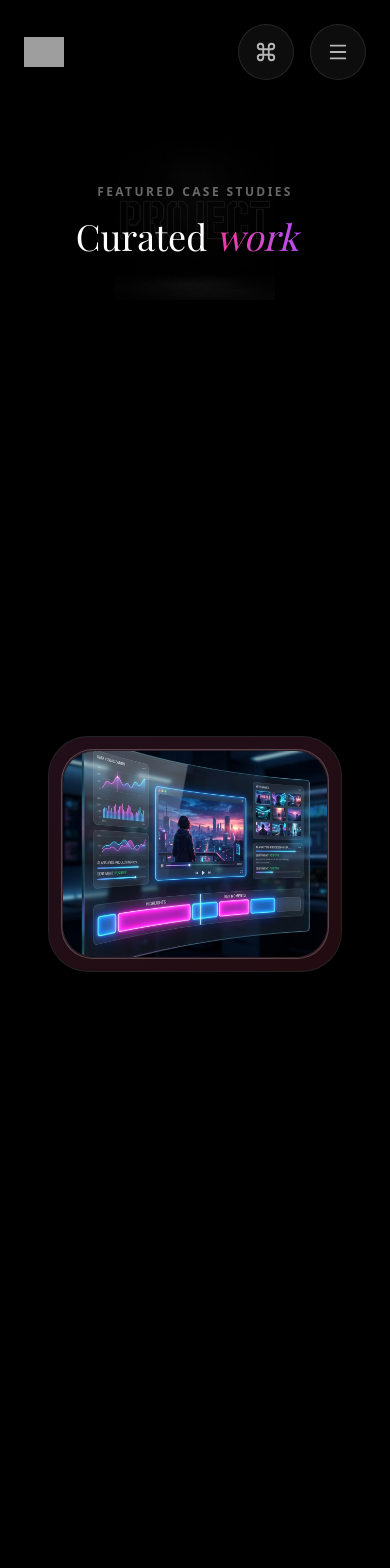
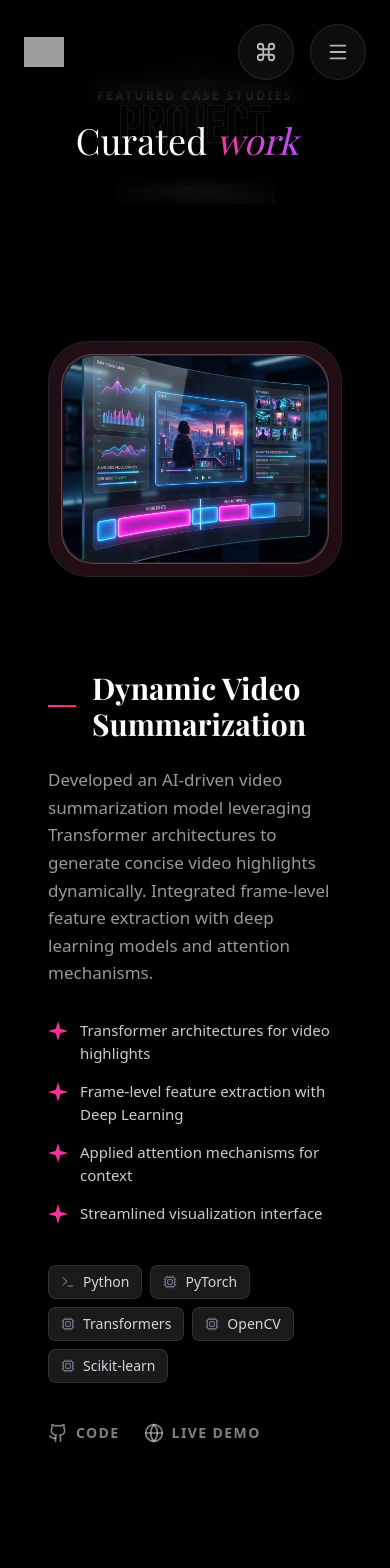
Before and after one commit to aadarshreddydepa/portfolio, a Next.js app: page /work in a window 390 px wide. Shown: the top 1568 px of the page. Built offline with nearby package versions, Linux system fonts and the light colour scheme; grey boxes are pictures that could not be loaded; a web font is replaced by a local one.

Commit message:
Updated the portfolio

```diff
--- a/src/app/layout.tsx
+++ b/src/app/layout.tsx
@@ -62,6 +62,7 @@ const doto = Doto({
   variable: "--font-doto",
   subsets: ["latin"],
   display: "swap",
+  // adjustFontFallback: false,
 });
 
 const caveat = Caveat({
--- a/src/app/page.tsx
+++ b/src/app/page.tsx
@@ -1,6 +1,7 @@
 import Navbar from "@/components/shared/Navbar";
 import Hero from "@/components/home/Hero";
 import BentoGrid from "@/components/home/bento/BentoGrid";
+import WorkExperience from "@/components/work/WorkExperience";
 import CuratedWork from "@/components/work/CuratedWork";
 import SecretSauce from "@/components/home/SecretSauce";
 import ScrollingText from "@/components/home/ScrollingText";
@@ -14,6 +15,7 @@ export default function Home() {
       <Navbar />
       <Hero />
       <BentoGrid />
+      <WorkExperience />
       <CuratedWork />
       <SecretSauce />
       <ScrollingText />
--- a/src/components/home/Hero.tsx
+++ b/src/components/home/Hero.tsx
@@ -86,7 +86,7 @@ export default function Hero() {
           initial={{ opacity: 0, y: 20 }}
           animate={{ opacity: 1, y: 0 }}
           transition={{ duration: 0.5, delay: 0.3 }}
-          className="text-4xl md:text-6xl lg:text-7xl font-serif font-medium tracking-tight mb-8 leading-[1.1]"
+          className="text-4xl md:text-6xl lg:text-7xl font-serif font-medium tracking-tight mb-8 leading-[1.1] text-white/80"
         >
           I'm passionate about turing ideas <br />
           into seamless{"  "}
--- a/src/components/home/SecretSauce.tsx
+++ b/src/components/home/SecretSauce.tsx
@@ -352,7 +352,7 @@ export default function SecretSauce() {
             <span className="text-xs font-bold tracking-[0.3em] text-white/60 uppercase mb-2 drop-shadow-md">
               My Skills
             </span>
-            <h2 className="text-5xl md:text-7xl font-instrument text-white text-center drop-shadow-2xl whitespace-nowrap">
+            <h2 className="text-5xl md:text-7xl font-instrument text-white text-center drop-shadow-2xl whitespace-normal md:whitespace-nowrap">
               The Secret{" "}
               <span className="italic bg-clip-text text-transparent bg-gradient-to-r from-pink-500 via-purple-500 to-indigo-500 pr-2">
                 Sauce
--- a/src/components/home/bento/InsideScoop.tsx
+++ b/src/components/home/bento/InsideScoop.tsx
@@ -12,8 +12,8 @@ export default function InsideScoop() {
         <span className="text-sm font-bold tracking-widest text-white/40 uppercase mb-3 block">
           The Inside Scoop
         </span>
-        <h3 className="text-3xl font-medium text-white/90">
-          Currently building a Saas Application
+        <h3 className="text-3xl font-medium font-sans text-white/70">
+          Currently building a Saas Application named ETA Eats to solve a real world problem
         </h3>
       </div>
 
--- a/src/components/shared/GetInTouchModal.tsx
+++ b/src/components/shared/GetInTouchModal.tsx
@@ -57,7 +57,7 @@ export default function GetInTouchModal({
               Get in touch
             </h2>
 
-            <div className="grid grid-cols-2 gap-4 mb-4">
+            <div className="grid grid-cols-1 sm:grid-cols-2 gap-4 mb-4">
               {/* Book a Call */}
               <Link
                 href="/book-call"
--- a/src/components/work/CuratedWork.tsx
+++ b/src/components/work/CuratedWork.tsx
@@ -82,7 +82,7 @@ const projects: Project[] = [
       "/Images/Syndicator/Login_dark.png",
     ],
     link: "https://syndicator.houseofdarmoji.com/",
-    github: "https://github.com/aadarshreddydepa/SyndicatorFE",
+    github: "https://github.com/aadarshreddydepa/Syndicator_FE",
     color: "from-blue-500 to-cyan-500",
   },
   {
@@ -209,13 +209,76 @@ const Badge = ({ label }: TechBadge) => {
   );
 };
 
+// ... (imports)
+
+// --- Mobile Project Details Component ---
+const MobileProjectDetails = ({ project }: { project: Project }) => {
+  return (
+    <div className="lg:hidden px-6 pb-24 text-left">
+      <div className="flex items-center gap-4 mb-6">
+        <div className={`h-[2px] w-12 bg-gradient-to-r ${project.color}`} />
+        <h3 className="text-3xl font-serif font-bold text-white">
+          {project.title}
+        </h3>
+      </div>
+
+      <p className="text-[17px] text-white/60 leading-relaxed mb-8 font-light">
+        {project.description}
+      </p>
+
+      <ul className="space-y-4 mb-10">
+        {project.features.map((feature, i) => {
+          const iconColor = project.color
+            .split(" ")[0]
+            .replace("from-", "text-");
+          return (
+            <li key={i} className="flex items-start gap-3">
+              <SparkleIcon className={`w-5 h-5 shrink-0 ${iconColor} mt-0.5`} />
+              <span className="text-white/80 text-[15px]">{feature}</span>
+            </li>
+          );
+        })}
+      </ul>
+
+      <div className="flex flex-wrap gap-2 mb-10">
+        {project.techStack.map((tech, i) => (
+          <Badge key={i} {...tech} />
+        ))}
+      </div>
+
+      <div className="flex gap-6">
+        {project.github && (
+          <Link
+            href={project.github}
+            className="flex items-center gap-2 text-white/50 hover:text-white transition-colors"
+          >
+            <Github size={20} />
+            <span className="text-sm uppercase tracking-widest font-bold">
+              Code
+            </span>
+          </Link>
+        )}
+        {project.link && (
+          <Link
+            href={project.link}
+            className="flex items-center gap-2 text-white/50 hover:text-white transition-colors"
+          >
+            <Globe size={20} />
+            <span className="text-sm uppercase tracking-widest font-bold">
+              Live Demo
+            </span>
+          </Link>
+        )}
+      </div>
+    </div>
+  );
+};
+
 const ProjectCard = ({
   project,
-  index,
   setActiveProject,
 }: {
   project: Project;
-  index: number;
   setActiveProject: (id: string) => void;
 }) => {
   const ref = useRef(null);
@@ -240,7 +303,7 @@ const ProjectCard = ({
   return (
     <div
       ref={ref}
-      className="min-h-screen flex items-center justify-center p-6 md:p-12"
+      className="min-h-[50vh] md:min-h-screen flex items-center justify-center p-6 md:p-12"
     >
       <Link
         href={project.link}
@@ -302,10 +365,10 @@ export default function CuratedWork() {
     projects.find((p) => p.id === activeProjectId) || projects[0];
 
   return (
-    <section className="bg-black py-24 relative">
+    <section className="bg-black relative">
       <div className="max-w-[1400px] mx-auto px-6">
         {/* Header */}
-        <div className="relative text-center mb-32 py-12 flex flex-col items-center justify-center overflow-hidden">
+        <div className="relative text-center mb-10 px-10 py-12 flex flex-col items-center justify-center overflow-hidden">
           {/* Background Text Image */}
           <div className="absolute inset-0 z-0 flex items-center justify-center opacity-40 select-none pointer-events-none">
             <div className="relative w-full max-w-4xl h-40 md:h-64">
@@ -336,13 +399,14 @@ export default function CuratedWork() {
         <div className="grid grid-cols-1 lg:grid-cols-2 gap-12 relative">
           {/* Left Column: Scrollable Images */}
           <div className="flex flex-col gap-0">
-            {projects.map((project, index) => (
-              <ProjectCard
-                key={project.id}
-                project={project}
-                index={index}
-                setActiveProject={setActiveProjectId}
-              />
+            {projects.map((project) => (
+              <div key={project.id} className="flex flex-col">
+                <ProjectCard
+                  project={project}
+                  setActiveProject={setActiveProjectId}
+                />
+                <MobileProjectDetails project={project} />
+              </div>
             ))}
           </div>
 
--- /dev/null
+++ b/src/components/work/WorkExperience.tsx
@@ -0,0 +1,118 @@
+"use client";
+
+import { motion } from "framer-motion";
+import Image from "next/image";
+import { MapPin, CheckCircle2 } from "lucide-react";
+
+export default function WorkExperience() {
+  const experiences = [
+    {
+      role: "Associate Software Engineer Trainee",
+      company: "Mphasis",
+      location: "Chennai, Tamil Nadu",
+      logo: "/Logo/image.png",
+      color: "from-blue-500 to-cyan-500",
+      contributions: [
+        "Engineered and maintained enterprise-grade applications across the full SDLC in Agile sprints using .NET Framework, C#, Angular.js, and SQL Express.",
+        "Architected 20+ RESTful APIs, enabling modular frontend-backend communication with secure endpoints and efficient data transfer.",
+        "Reduced API response latency by 25% through database indexing and query restructuring.",
+        "Resolved production-level issues, improving system stability and reducing recurring defects by 30%.",
+        "Facilitated AWS EC2 deployments and S3 integrations for scalable cloud-hosted applications, resulting in 36% increase in application availability.",
+        "Automated CI/CD workflows using Jenkins, reducing deployment turnaround time by 40%.",
+        "Enhanced Git branching strategies and peer code reviews, leading to 27% reduction in code defects and improved maintainability.",
+      ]
+    }
+  ];
+
+  return (
+    <section className="relative overflow-hidden bg-transparent">
+      <div className="max-w-[1400px] mx-auto px-6 relative z-10">
+        {/* Header */}
+        <div className="text-center mb-20">
+          <motion.div
+            initial={{ opacity: 0, y: 20 }}
+            whileInView={{ opacity: 1, y: 0 }}
+            viewport={{ once: true }}
+            transition={{ duration: 0.6 }}
+          >
+            <span className="text-xs font-bold tracking-[0.2em] text-white/40 uppercase mb-4 block">
+              Career Journey
+            </span>
+            <h2 className="text-4xl md:text-6xl font-serif text-white">
+              Work{" "}
+              <span className="italic text-transparent bg-clip-text bg-gradient-to-r from-blue-500 to-cyan-500 pr-4">
+                Experience
+              </span>
+            </h2>
+          </motion.div>
+        </div>
+
+        <div className="max-w-4xl mx-auto">
+          {experiences.map((exp, index) => (
+            <motion.div
+              key={index}
+              initial={{ opacity: 0, y: 30 }}
+              whileInView={{ opacity: 1, y: 0 }}
+              viewport={{ once: true }}
+              transition={{ duration: 0.8 }}
+              className="relative group"
+            >
+              {/* Card Container */}
+              <div className="relative bg-transparent p-8 md:p-12 overflow-hidden">
+
+                <div className="flex flex-col md:flex-row gap-8 md:gap-12 relative z-10">
+                  {/* Left Column - Logo & Meta */}
+                  <div className="flex-shrink-0 flex flex-col items-start gap-6 w-full md:w-[280px]">
+                    <div className="relative w-24 h-24 rounded-full bg-white/5 border border-white/10 flex items-center justify-center p-4 overflow-hidden">
+                      <Image
+                        src={exp.logo}
+                        alt={`${exp.company} logo`}
+                        fill
+                        className="object-contain p-3"
+                      />
+                    </div>
+
+                    <div>
+                      <h3 className="text-2xl font-serif font-bold text-white mb-2">{exp.company}</h3>
+                      <p className="text-lg font-medium text-transparent bg-clip-text bg-gradient-to-r from-blue-400 to-cyan-400 mb-4">{exp.role}</p>
+
+                      <div className="space-y-3 text-sm text-white/60">
+                        <div className="flex items-center gap-2">
+                          <MapPin size={16} className="text-white/40" />
+                          <span>{exp.location}</span>
+                        </div>
+                      </div>
+                    </div>
+                  </div>
+
+                  {/* Right Column - Contributions */}
+                  <div className="flex-grow">
+                    <div className="h-[2px] w-12 bg-gradient-to-r from-blue-500 to-cyan-500 mb-6 hidden md:block" />
+                    <h4 className="text-sm uppercase tracking-widest font-bold text-white/40 mb-6">Key Contributions</h4>
+                    <ul className="space-y-4">
+                      {exp.contributions.map((item, i) => (
+                        <motion.li
+                          key={i}
+                          initial={{ opacity: 0, x: -10 }}
+                          whileInView={{ opacity: 1, x: 0 }}
+                          viewport={{ once: true }}
+                          transition={{ duration: 0.4, delay: 0.1 * i }}
+                          className="flex items-start gap-3 group/item"
+                        >
+                          <CheckCircle2 size={18} className="text-blue-500 mt-1 flex-shrink-0 opacity-70 group-hover/item:opacity-100 transition-opacity" />
+                          <span className="text-white/70 leading-relaxed text-[15px] group-hover/item:text-white/90 transition-colors">
+                            {item}
+                          </span>
+                        </motion.li>
+                      ))}
+                    </ul>
+                  </div>
+                </div>
+              </div>
+            </motion.div>
+          ))}
+        </div>
+      </div>
+    </section>
+  );
+}
```
Also changed, not shown: public/Logo/image.png (added).
